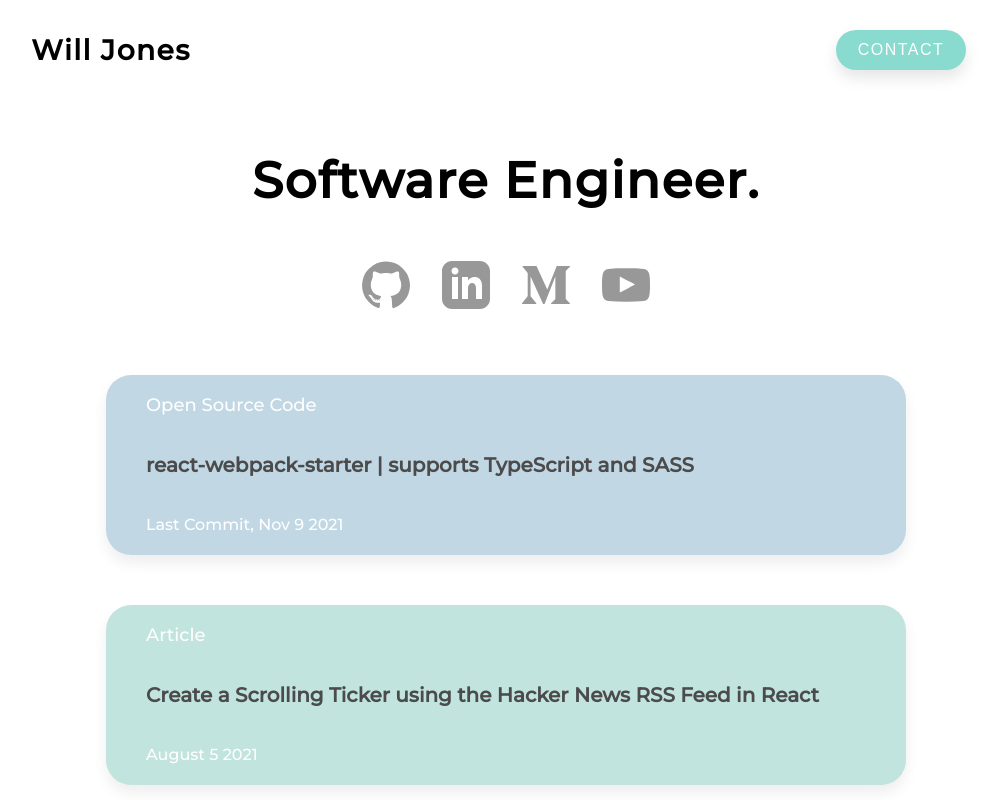
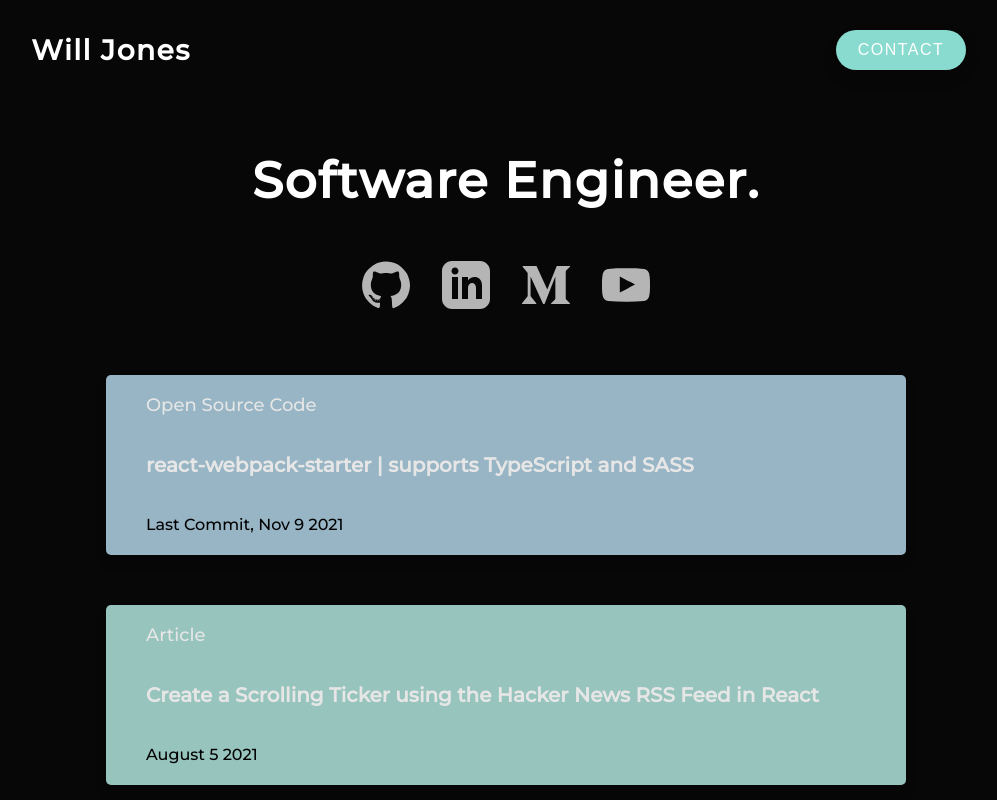
Before and after one commit to willdvlpr/willjones.io, a Next.js app: page / in a window 1280 px wide. Shown: the top 800 px of the page, without its empty margins (134-1131 px from the left). Built offline with nearby package versions, Linux system fonts and the light colour scheme.

Commit message:
aliased edit

```diff
--- a/src/components/Footer.tsx
+++ b/src/components/Footer.tsx
@@ -19,6 +19,7 @@ const FooterLeft = styled.div`
   float: left;
   height: 150px;
   width: 50%;
+  background-color: #070708;
   justify-content: center;
 
   @media ${device.md} {
@@ -36,6 +37,7 @@ const FooterRight = styled.div`
   float: right;
   height: 150px;
   width: 50%;
+  background-color: #070708;
 
   @media ${device.md} {
     float: none;
@@ -52,6 +54,7 @@ const SocialLink = styled.p`
     padding: 20px;
     font-size: 24px;
     cursor: pointer;
+    color: #fff;
   }
 
   &:hover {
@@ -87,7 +90,7 @@ const CopyRight = styled.p`
 
   a {
     text-decoration: none;
-    color: #000;
+    color: #fff;
   }
 
   @media ${device.md} {
--- a/src/components/Icon.tsx
+++ b/src/components/Icon.tsx
@@ -6,10 +6,10 @@ import { device } from "../utils/device";
 const IconContainer = styled.div`
   width: 80px;
   height: 80px;
-  opacity: 0.4;
+  opacity: 0.7;
   transform: scale(0.6);
   transition: all 0.3s ease 0s;
-
+  filter: invert(100%);
   &:hover {
     transform: translateY(0.1rem);
   }
--- a/src/components/NavBar.tsx
+++ b/src/components/NavBar.tsx
@@ -55,7 +55,7 @@ const Title = styled.h1`
   font-size: 28px;
   font-weight: 600;
   letter-spacing: 1.5px;
-  color: #000;
+  color: #fff;
   z-index: 1;
 
   @media ${device.md} {
--- a/src/components/PreviewItem.tsx
+++ b/src/components/PreviewItem.tsx
@@ -9,11 +9,11 @@ const ItemContainer = styled.div<{ color: string }>`
   width: 800px;
   margin-top: 50px;
   margin-left: calc(50% - 400px);
-  border-radius: 25px;
+  border-radius: 5px;
   box-shadow: 0px 8px 15px rgba(0, 0, 0, 0.1);
   cursor: pointer;
   outline: none;
-  opacity: 0.7;
+  opacity: 0.9;
   background-color: ${(props) =>
     props.color === "Article" ? "#a7d9d1" : "#a7c8d9"};
   transition: all 0.3s ease 0s;
@@ -29,7 +29,7 @@ const ItemContainer = styled.div<{ color: string }>`
 
   a {
     text-decoration: none;
-    color: #000;
+    color: #fff;
   }
 
   @media ${device.md} {
@@ -48,10 +48,9 @@ const PreviewType = styled.div`
   position: absolute;
   height: 60px;
   width: 100%;
-  text-align: left;
   line-height: 60px;
   font-size: 18px;
-  padding-left: 40px;
+  padding: 0 40px 0 40px;
   color: #fff;
   font-weight: 400;
 
@@ -73,8 +72,7 @@ const PreviewTitle = styled.div`
   line-height: 60px;
   font-weight: bold;
   font-size: 20px;
-  padding-left: 40px;
-  //   padding-right: 10px;
+  padding: 0 40px 0 40px;
 
   @media ${device.md} {
     font-size: 18px;
@@ -97,7 +95,7 @@ const PreviewDate = styled.div`
   margin-top: 120px;
   line-height: 60px;
   padding-left: 40px;
-  color: #fff;
+  color: #000;
   font-weight: 400;
   font-size: 16px;
 
--- a/src/data/postData.ts
+++ b/src/data/postData.ts
@@ -49,8 +49,7 @@ export const postData: {
       previewType: "Article",
       previewDate: "June 10 2021",
     },
-    previewTitle:
-      "How to Use IBM’s Carbon Design System (React) to Create a Quick UI",
+    previewTitle: "How to Use IBM’s Carbon Design System to Create a Quick UI",
   },
   {
     id: 6,
--- a/src/pages/index.tsx
+++ b/src/pages/index.tsx
@@ -11,6 +11,7 @@ const Container = styled.div`
   position: absolute;
   width: 100%;
   height: 2300px;
+  background-color: #070708;
 `;
 
 const Heading = styled.h1`
@@ -19,7 +20,7 @@ const Heading = styled.h1`
   font-weight: 800;
   font-size: 50px;
   letter-spacing: 1.5px;
-  color: #000;
+  color: #fff;
 
   @media ${device.md} {
     font-size: 36px;
```
